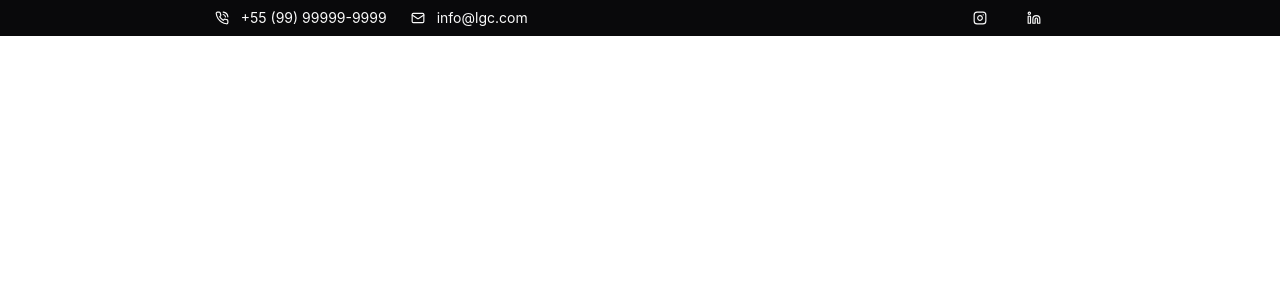
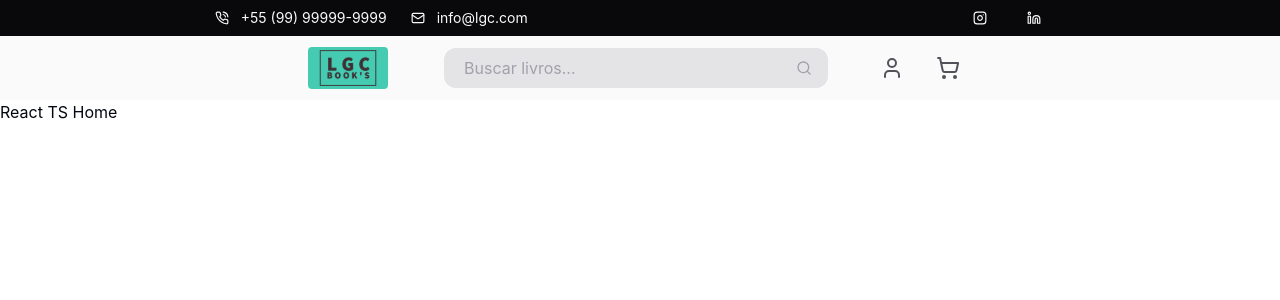
Before and after one commit to GusDev0258/55DSW-Livraria-front-end, a React (Vite) app in the folder book-store-project/: page / in a window 1280 px wide. Shown: the top 300 px of the page. Built offline with nearby package versions, Linux system fonts and the light colour scheme.

Commit message:
feat: creating header componnent

```diff
--- a/book-store-project/src/presentation/components/Home.tsx
+++ b/book-store-project/src/presentation/components/Home.tsx
@@ -1,5 +1,6 @@
 import * as React from 'react';
 import InformationHeader from './header/Information-header';
+import Header from './header/Header';
 
 export interface HomeProps {
 }
@@ -9,7 +10,8 @@ export default class Home extends React.Component<HomeProps> {
     return (
       <>
       <InformationHeader/>
-        <h1>React TS Home</h1>
+      <Header/>
+        <h1 className='text-gray-950'>React TS Home</h1>
       </>
     );
   }
--- a/book-store-project/src/presentation/components/header/Header.tsx
+++ b/book-store-project/src/presentation/components/header/Header.tsx
@@ -0,0 +1,34 @@
+import React, { Component } from "react";
+import SearchBar from "./search_bar/Search-Bar";
+import { LuUser, LuShoppingCart } from "react-icons/lu";
+import Logo from '../../../assets/logo.svg';
+
+type Props = React.ComponentProps<"header">;
+
+export default class Header extends Component<Props> {
+  render() {
+    return (
+      <header
+        className="h-16 w-screen bg-zinc-50 text-zinc-600 text-base border-b-gray-200 flex items-center justify-center gap-10"
+        {...this.props}
+      >
+        <div className="h-20 w-20 flex items-center justify-center mr-4">
+          <img src={Logo} alt="Logo" className="w-full rounded block" />
+        </div>
+        <SearchBar placeholder="Buscar livros..." type="search" />
+        <div className="flex items-center justify-center gap-2">
+          <div            className="text-zinc-600 cursor-pointer hover:bg-zinc-800 hover:text-zinc-100 rounded p-3">
+            <LuUser
+              size="24px"
+            />
+          </div>
+          <div             className="text-zinc-600 cursor-pointer hover:bg-zinc-800 hover:text-zinc-100 rounded p-3">
+            <LuShoppingCart
+              size="24px"
+            />
+          </div>
+        </div>
+      </header>
+    );
+  }
+}
--- /dev/null
+++ b/book-store-project/src/presentation/components/header/search_bar/Search-Bar.tsx
@@ -0,0 +1,18 @@
+import React, { Component } from 'react'
+import { LuSearch } from 'react-icons/lu'
+
+
+type Props = React.ComponentProps<'input'>
+
+
+export default class SearchBar extends Component<Props> {
+
+  render() {
+    return (
+      <div className='flex items-center relative w-96'>
+        <input className='h-10 w-full bg-zinc-200 text-zinc-600 text-base rounded-xl p-4 px-4 placeholder:text-zinc-400 placeholder:px-1 outline-none focus:border-2 focus:border-emerald-400' {...this.props}/>
+        <LuSearch className='absolute right-4 text-zinc-400' size='16px' />
+      </div>
+    )
+  }
+}
```
Also changed, not shown: book-store-project/src/assets/LGC Book's -logos.jpeg (added), book-store-project/src/assets/logo.svg (added).
